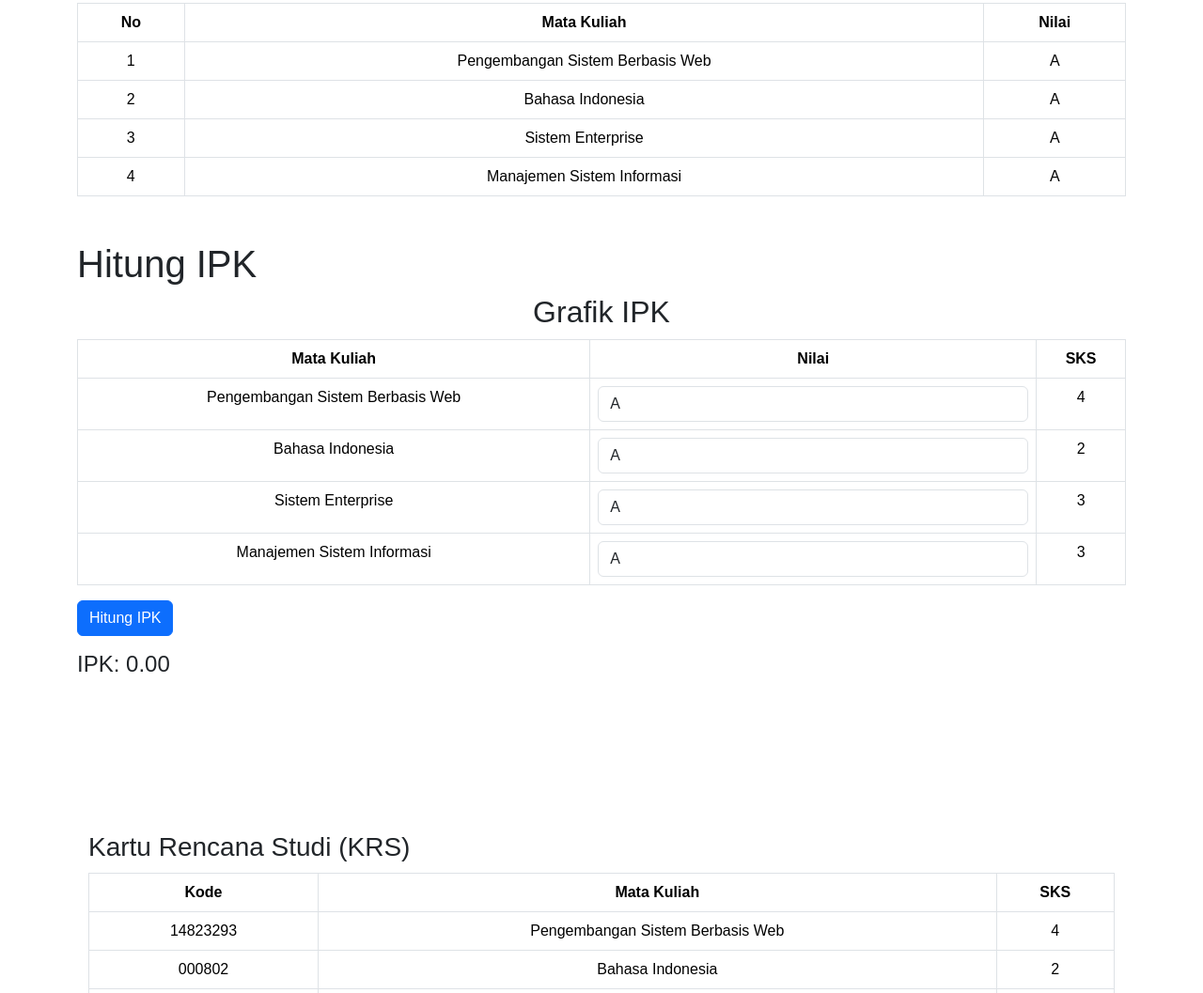
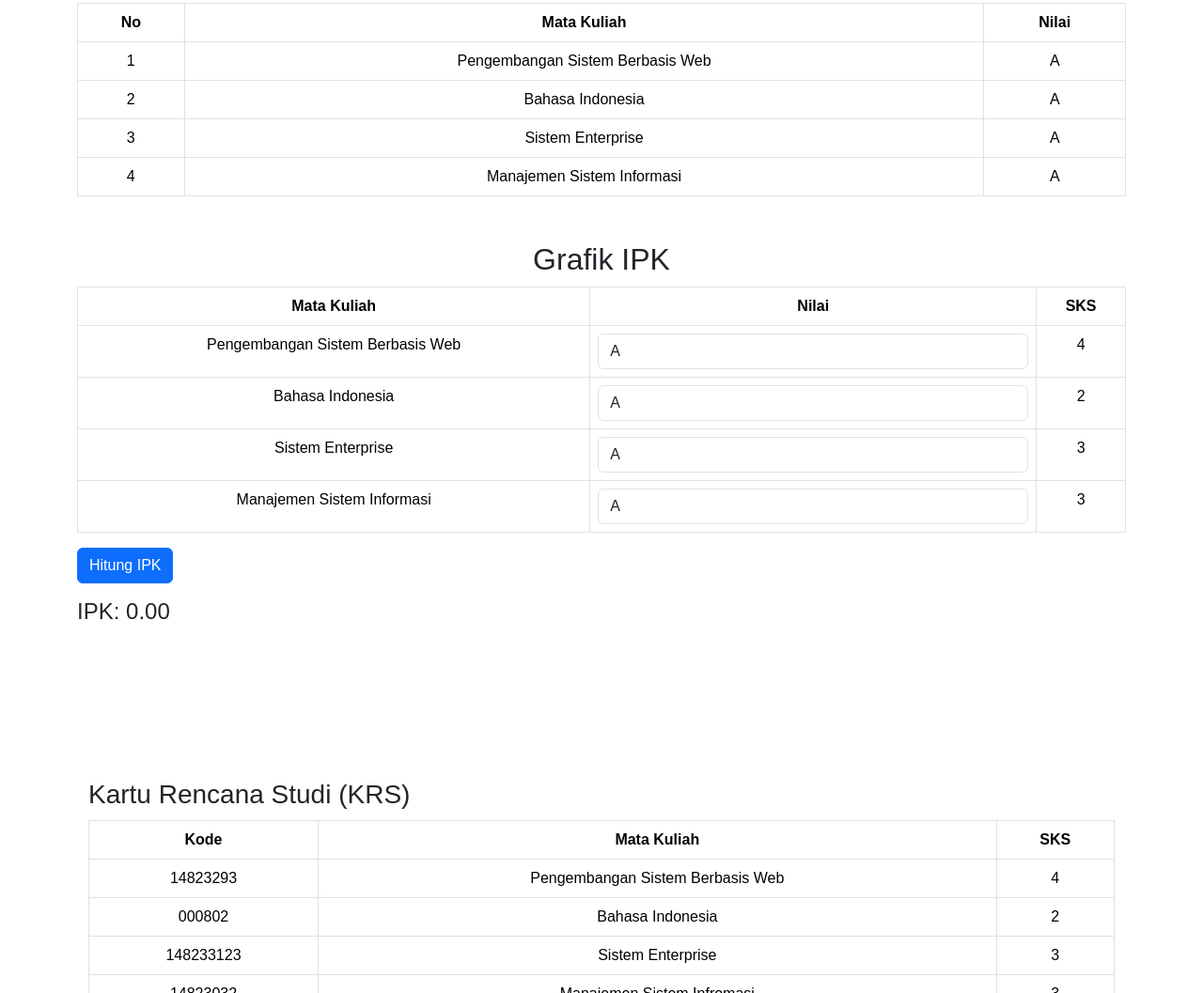
Before and after one commit to Alfah-NAP/TugasPSBW, a plain HTML site: page Tugas_PSBW (DataDiri)/templates/index.html in a window 1280 px wide. Shown: the part 680-1737 px from the top of the page at 94% size. Drawn offline with nearby package versions, Linux system fonts and the light colour scheme; files that its build step writes are made by us from their sources; a script that the page names is missing; files whose address does not match are found by name.

Commit message:
index.html

```diff
--- a/Tugas_PSBW (DataDiri)/templates/index.html
+++ b/Tugas_PSBW (DataDiri)/templates/index.html
@@ -94,7 +94,6 @@
                 <script src="{{ url_for('static', filename='js/script.js') }}"></script> <!-- Memanggil file JavaScript -->
             </head>
             <body>
-                <h1>Hitung IPK</h1>
 
                 <section id="grafik-ipk" class="mb-5">
                     <h2>Grafik IPK</h2>
```
